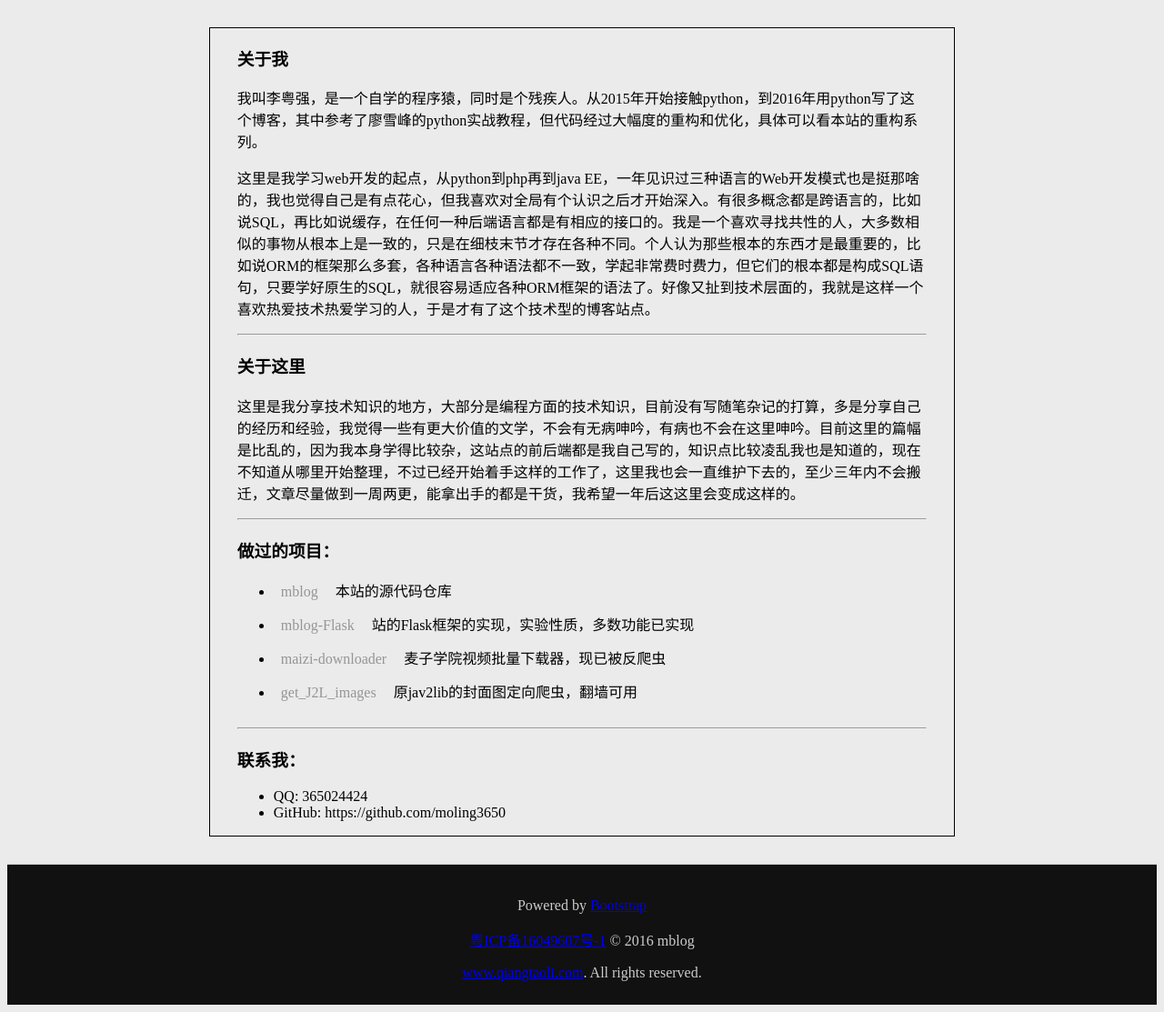
After one commit to moling3650/mblog, a Python web app: template www/app/templates/about.html in a window 1280 px wide. The commit adds this page. Shown: the whole page at 91% size. Run offline with Jinja, Linux system fonts and the light colour scheme; the template is opened without the code that fills it, so the values that code supplies are empty.

Commit message:
添加about页面

```diff
--- a/www/app/route.py
+++ b/www/app/route.py
@@ -10,10 +10,10 @@ from app.models import Blog
 
 
 # 测试
-@get('/test')
-async def test():
+@get('/about')
+async def about():
     return {
-        '__template__': 'test.html'
+        '__template__': 'about.html'
     }
 
 
--- a/www/app/static/css/mblog.css
+++ b/www/app/static/css/mblog.css
@@ -42,7 +42,7 @@ img {
     margin-bottom: 35px;
 }
 
-#tags a{
+#tags a, #project-list a{
     border: 1px solid #ebebeb;
     padding: 2px 7px;
     color: #959595;
@@ -53,7 +53,7 @@ img {
     transition: all 0.2s ease;
 }
 
-#tags a:hover
+#tags a, #project-list a:hover
 {
     background-color:#ffba5e;
     color: #ffffff;
@@ -93,11 +93,26 @@ color: #999;
     padding-top: 20px;
 }
 
+#footer > div {
+    width: 500px;
+    margin: 0 auto;
+    text-align: center;
+    padding-bottom: 10px;
+}
+
+#about {
+    border: 1px solid #000;
+    margin: 30px auto;
+    padding: 0 30px;
+}
+
 
 
 /* 小屏幕（平板，大于等于768像素） */
 @media (min-width: 768px) {
-
+    #about {
+        width: 90%;
+    }
 
 }
 
@@ -108,9 +123,16 @@ color: #999;
         margin-bottom: 35px;
     }
 
+    #about {
+        width: 80%;
+    }
+
 }
 
 /*  大屏幕（大桌面显示器，大于等于1200像素） */
 @media (min-width: 1200px) {
+    #about {
+        width: 60%;
+    }
 
 }
--- /dev/null
+++ b/www/app/templates/about.html
@@ -0,0 +1,63 @@
+<!DOCTYPE html>
+<html lang="zh-CN" xmlns:wb="http://open.weibo.com/wb">
+<head>
+    <meta charset="utf-8">
+    <link rel="shortcut icon" href="/static/img/favicon.ico"/>
+    <link rel="bookmark" href="/static/img/favicon.ico"/>
+    <title>关于</title>
+    <link rel="stylesheet" href="/static/css/mblog.css">
+</head>
+<body>
+<main id="about">
+    <h3>关于我</h3>
+
+    <p>
+    我叫李粤强，是一个自学的程序猿，同时是个残疾人。从2015年开始接触python，到2016年用python写了这个博客，其中参考了廖雪峰的python实战教程，但代码经过大幅度的重构和优化，具体可以看本站的重构系列。
+    </p>
+    <p>
+    这里是我学习web开发的起点，从python到php再到java EE，一年见识过三种语言的Web开发模式也是挺那啥的，我也觉得自己是有点花心，但我喜欢对全局有个认识之后才开始深入。有很多概念都是跨语言的，比如说SQL，再比如说缓存，在任何一种后端语言都是有相应的接口的。我是一个喜欢寻找共性的人，大多数相似的事物从根本上是一致的，只是在细枝末节才存在各种不同。个人认为那些根本的东西才是最重要的，比如说ORM的框架那么多套，各种语言各种语法都不一致，学起非常费时费力，但它们的根本都是构成SQL语句，只要学好原生的SQL，就很容易适应各种ORM框架的语法了。好像又扯到技术层面的，我就是这样一个喜欢热爱技术热爱学习的人，于是才有了这个技术型的博客站点。
+    </p>
+
+    <hr>
+    <h3>关于这里</h3>
+
+    <p>
+    这里是我分享技术知识的地方，大部分是编程方面的技术知识，目前没有写随笔杂记的打算，多是分享自己的经历和经验，我觉得一些有更大价值的文学，不会有无病呻吟，有病也不会在这里呻吟。目前这里的篇幅是比乱的，因为我本身学得比较杂，这站点的前后端都是我自己写的，知识点比较凌乱我也是知道的，现在不知道从哪里开始整理，不过已经开始着手这样的工作了，这里我也会一直维护下去的，至少三年内不会搬迁，文章尽量做到一周两更，能拿出手的都是干货，我希望一年后这这里会变成这样的。
+    </p>
+
+    <hr>
+    <h3>做过的项目：</h3>
+    <ul id="project-list">
+        <li>
+        <a href="https://github.com/moling3650/mblog" target="_blank">mblog
+        </a>
+        本站的源代码仓库
+        </li>
+        <li>
+        <a href="https://github.com/moling3650/mblog-Flask" target="_blank">mblog-Flask
+        </a>
+        站的Flask框架的实现，实验性质，多数功能已实现</li>
+        <li><a href="https://github.com/moling3650/maizi-downloader" target="_blank">maizi-downloader</a>
+        麦子学院视频批量下载器，现已被反爬虫</li>
+        <li><a href="https://github.com/moling3650/get_J2L_images" target="_blank">get_J2L_images
+        </a>
+        原jav2lib的封面图定向爬虫，翻墙可用</li>
+    </ul>
+    <hr>
+    <h3>联系我：</h3>
+    <ul>
+        <li>QQ: 365024424</li>
+        <li>GitHub: https://github.com/moling3650</li>
+    </ul>
+
+</main>
+
+    <footer id="footer">
+        <div>
+            <p>Powered by <a href="http://v3.bootcss.com/">Bootstrap</a></p>
+            <p><a href="http://www.miitbeian.gov.cn">粤ICP备16049607号-1</a> © 2016 mblog</p>
+            <p><a href="//www.qiangtaoli.com" target="_blank">www.qiangtaoli.com</a>. All rights reserved.</p>
+        </div>
+    </footer>
+</body>
+</html>
--- a/www/app/templates/bootstrap-base.html
+++ b/www/app/templates/bootstrap-base.html
@@ -51,6 +51,7 @@
                         <li><a href="/bootstrap/"><span class="glyphicon glyphicon-home"></span> Home</a></li>
                         <li><a href="/bootstrap/manage"><span class="glyphicon glyphicon-wrench"></span> Manage</a></li>
                         <li><a href="//github.com/moling3650/mblog" target="_blank"><span class="glyphicon glyphicon-flash"></span> Code</a></li>
+                        <li><a href="/about"><span class="glyphicon glyphicon-book"></span> About</a></li>
                     </ul><!--/.navbar-left -->
                     <ul class="nav navbar-nav navbar-right">
                         {% if __user__ %}
```
